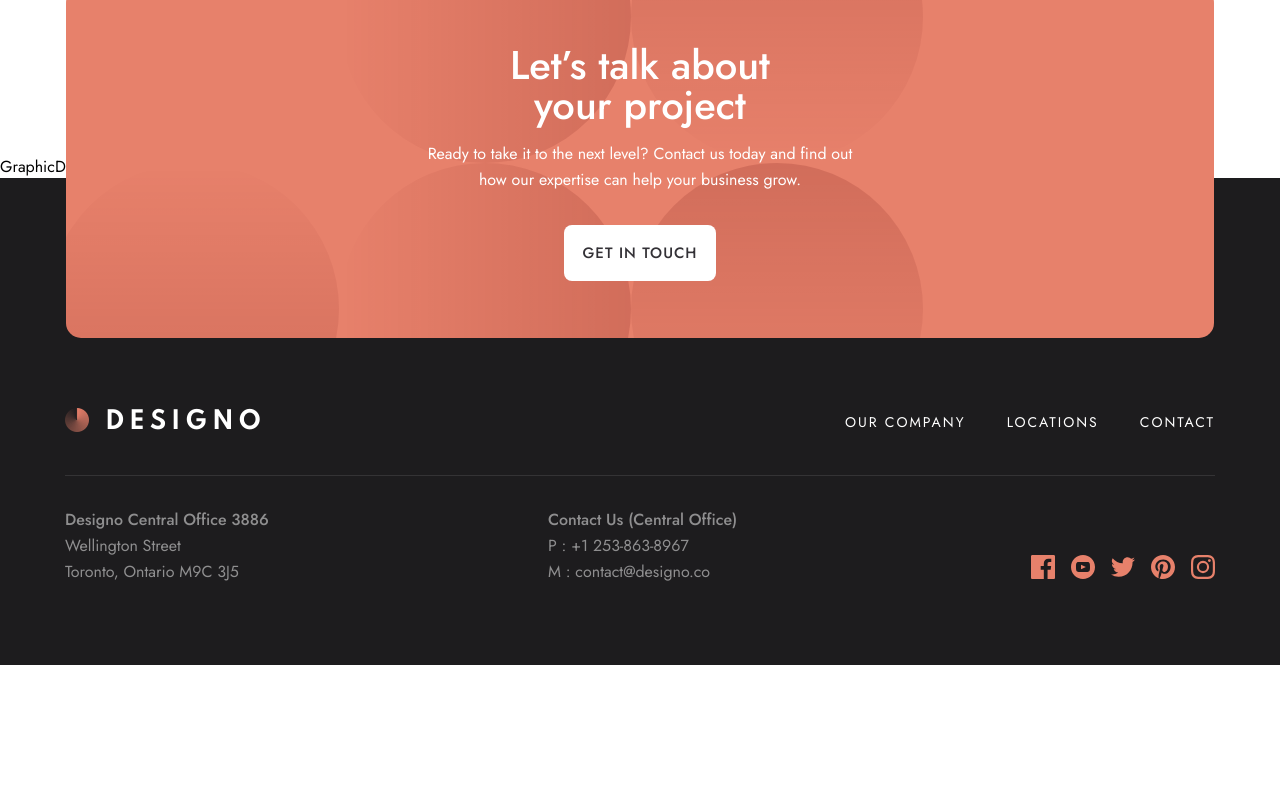
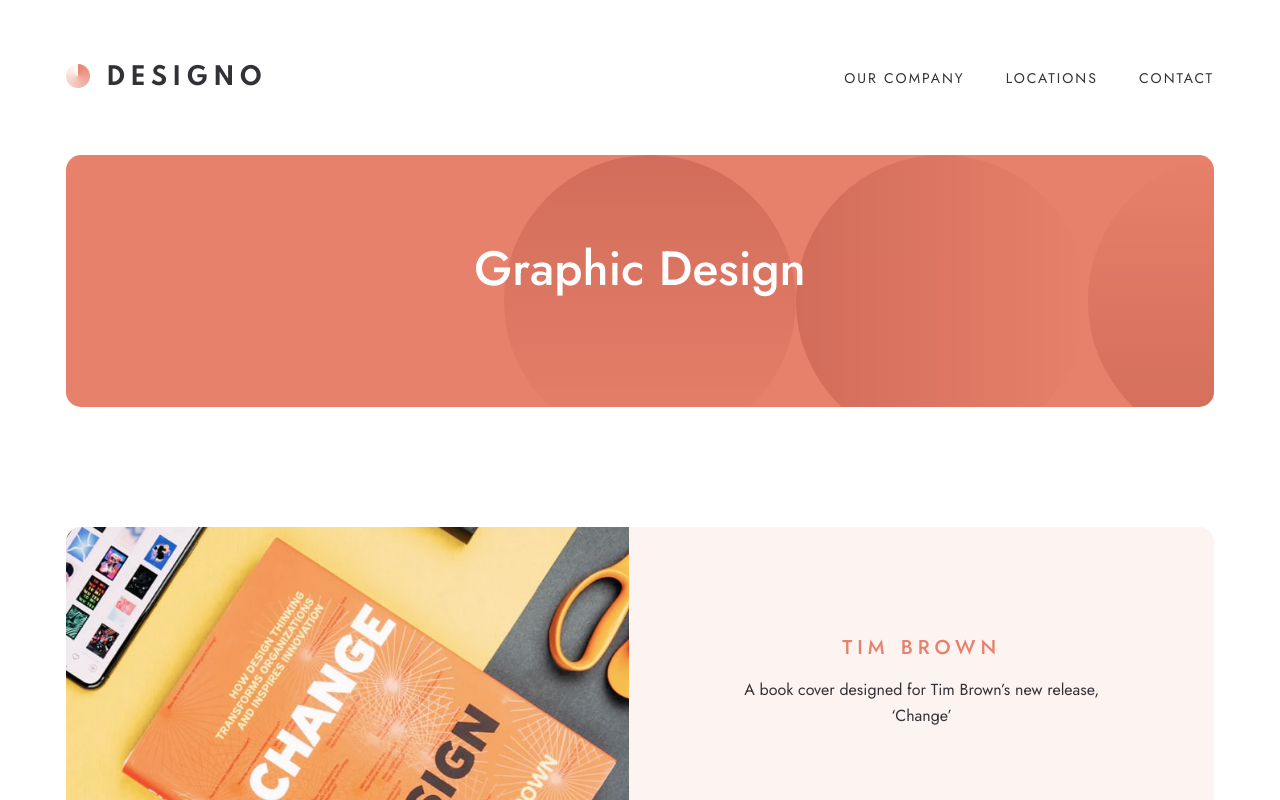
Before and after one commit to jake4369/designo, a Next.js app: page /graphic-design in a window 1280 px wide. Shown: the top 800 px of the page. Built offline with nearby package versions, Linux system fonts and the light colour scheme.

Commit message:
Graphic Design page

```diff
--- a/app/graphic-design/page.jsx
+++ b/app/graphic-design/page.jsx
@@ -1,5 +1,17 @@
+import { graphicDesignData } from "@data/data";
+
+import ProjectPage from "@components/shared/ProjectPage";
+
 const GraphicDesign = () => {
-  return <div>GraphicDesign</div>;
+  return (
+    <ProjectPage
+      data={graphicDesignData}
+      pageTitle="Graphic Design"
+      text={
+        "We deliver eye-catching branding materials that are tailored to meet your business objectives."
+      }
+    />
+  );
 };
 
 export default GraphicDesign;
```
